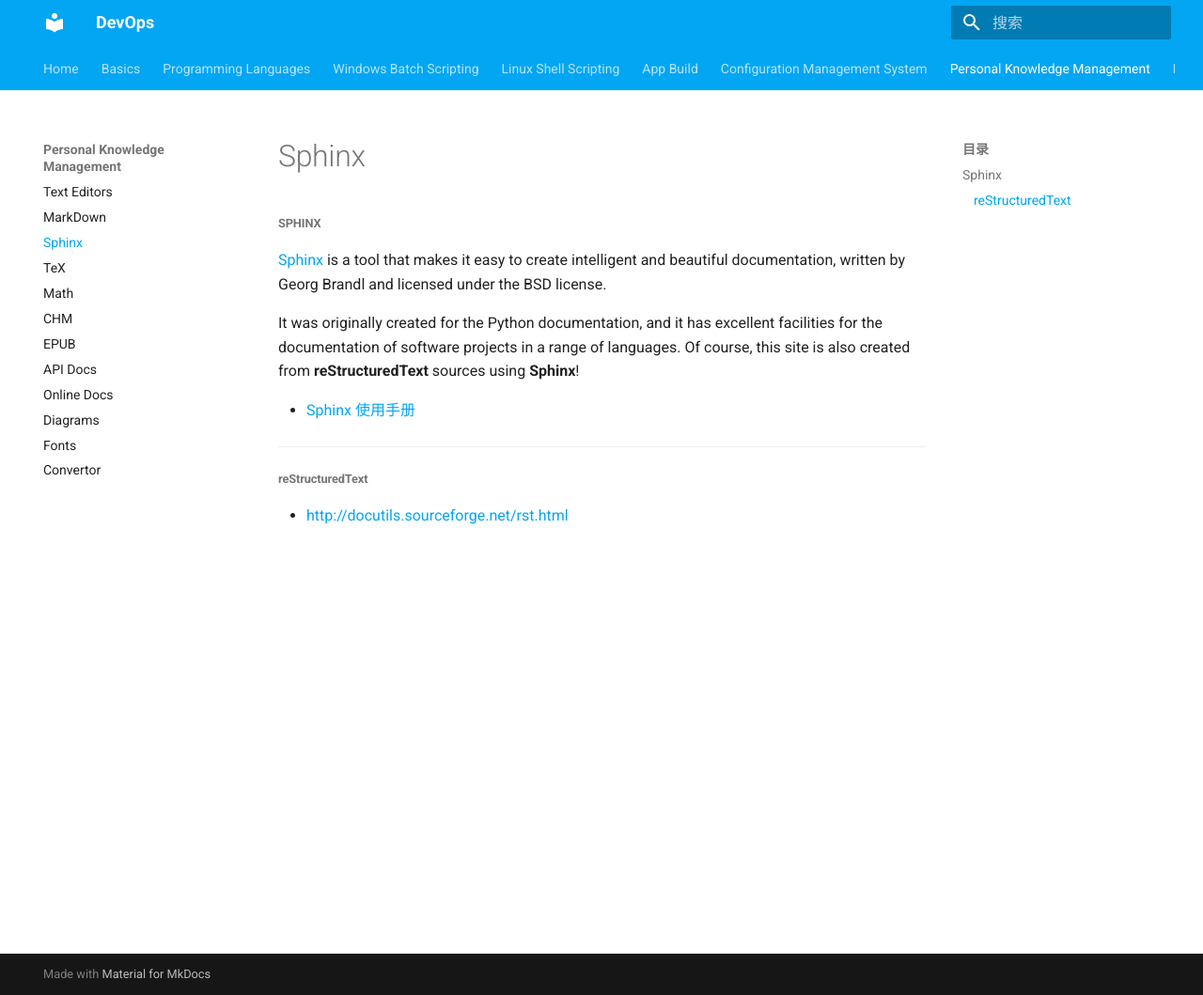
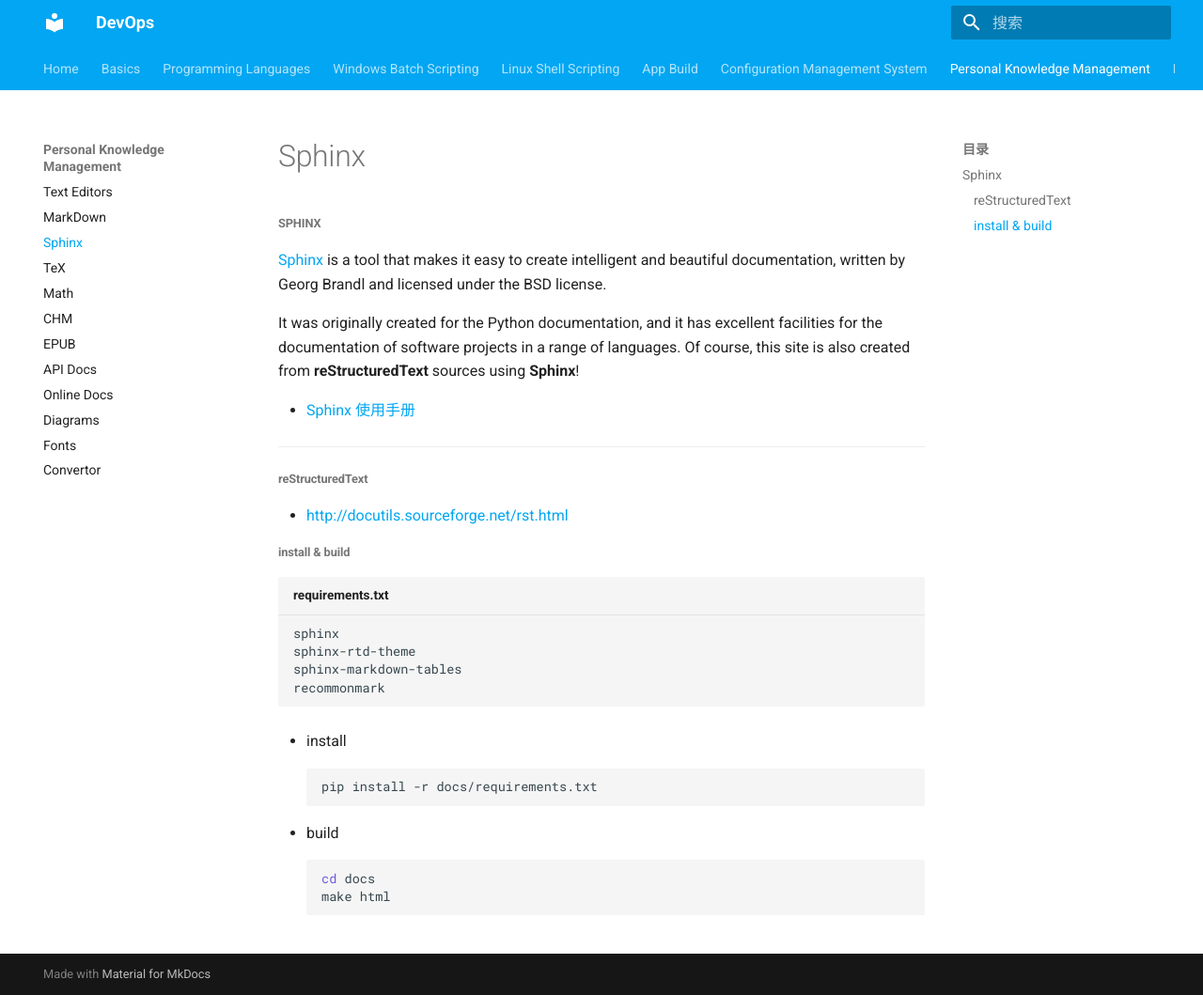
Before and after one commit to cggos/DevOps, an MkDocs documentation site: the page built from docs/06-personal_knowledge_management/type_setting/Sphinx.md, in a window 1280 px wide and 1059 px high. Shown: the whole window at 94% size. Built offline with MkDocs 1.6.1 and Material for MkDocs 9.7.7, drawn with Linux system fonts in a browser that asks for light colours.

Commit message:
update docs/06-personal_knowledge_management/type_setting/Sphinx.md

````diff
--- a/docs/06-personal_knowledge_management/type_setting/Sphinx.md
+++ b/docs/06-personal_knowledge_management/type_setting/Sphinx.md
@@ -11,3 +11,23 @@
 ## reStructuredText
 
 * http://docutils.sourceforge.net/rst.html
+
+## install & build
+
+``` title="requirements.txt"
+sphinx
+sphinx-rtd-theme
+sphinx-markdown-tables
+recommonmark
+```
+
+* install
+  ```sh
+  pip install -r docs/requirements.txt
+  ```
+
+* build
+  ```sh
+  cd docs
+  make html
+  ```
````
